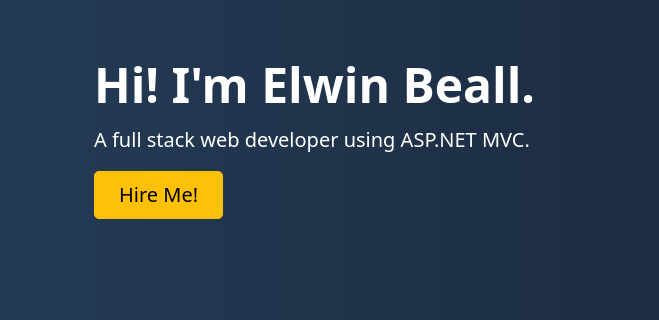
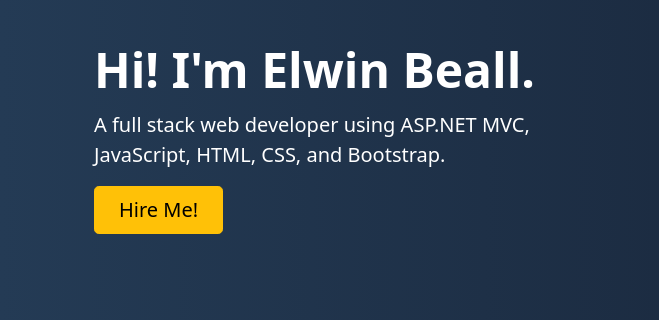
Before and after one commit to frotzen/FirstProject, a plain HTML site: page index.html in a window 1280 px wide. Shown: the part 152-472 px from the top of the page, 0-659 px from the left. Drawn offline with nearby package versions, Linux system fonts and the light colour scheme.

Commit message:
Added new subtitle text

```diff
--- a/index.html
+++ b/index.html
@@ -60,7 +60,8 @@
                 </div>
                 <div class="col-lg-6">
                     <h1 class="display-5 fw-bold lh-1 mb-3">Hi! I'm Elwin Beall.</h1>
-                    <p class="lead">A full stack web developer using ASP.NET MVC.</p>
+                    <p class="lead">A full stack web developer using ASP.NET MVC, JavaScript, HTML, CSS, and Bootstrap.
+                    </p>
                     <div class="d-grid gap-2 d-md-flex justify-content-md-start">
                         <button type="button" class="btn btn-warning btn-lg px-4 me-md-2">Hire Me!</button>
                     </div>
```
